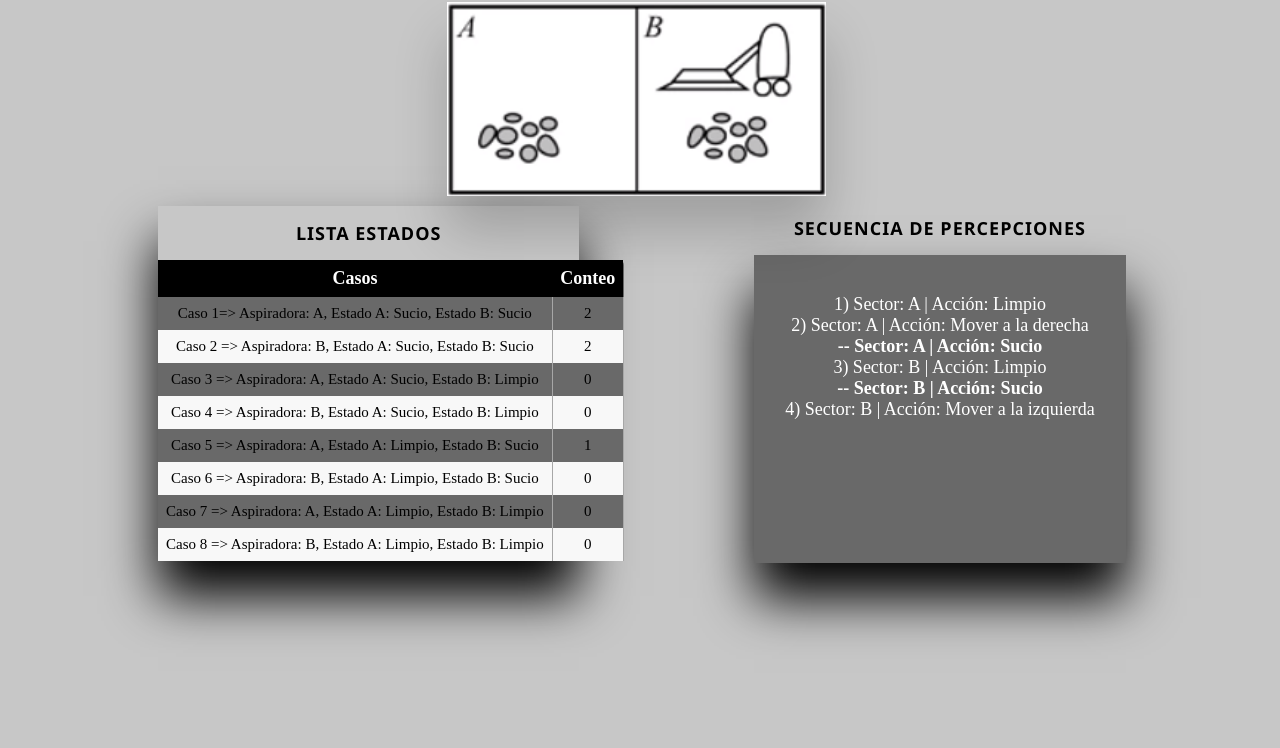
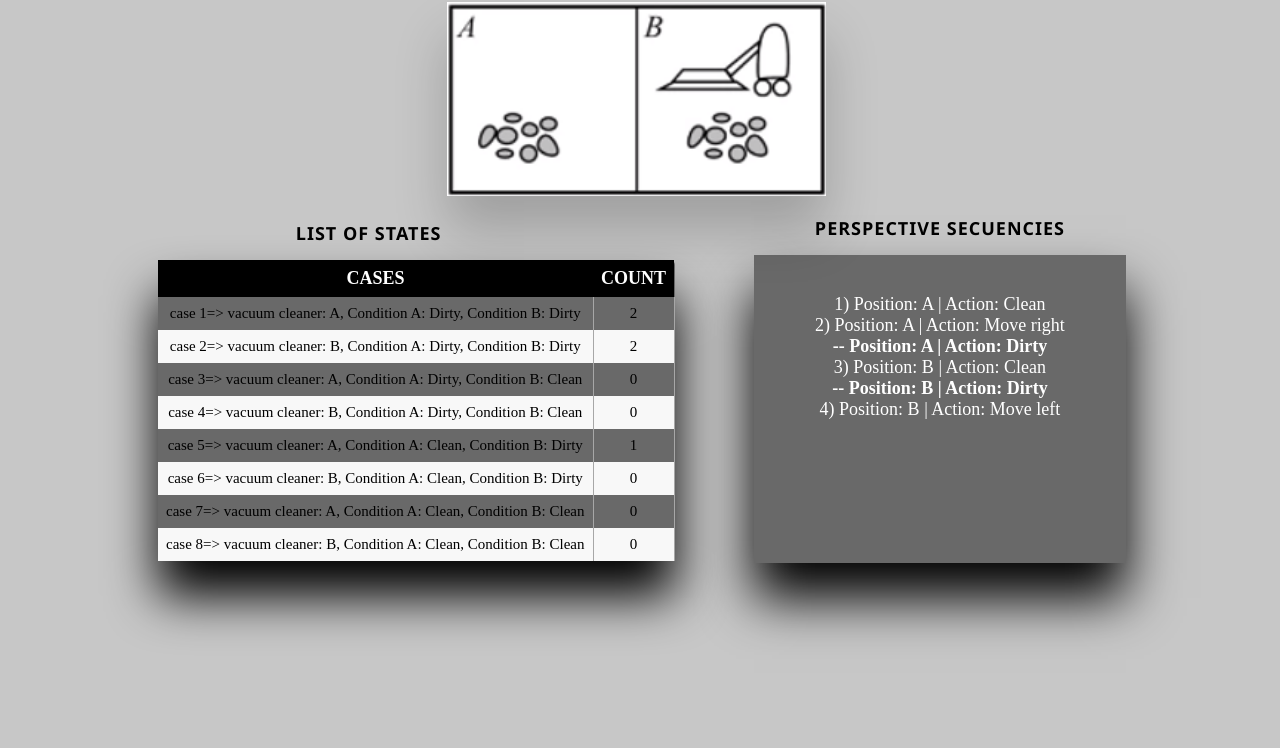
Before and after one commit to NicolasPicoG/Aspiradora-IA, a plain HTML site: page index.html in a window 1280 px wide. Shown: the part 52-800 px from the top of the page. Drawn offline with Linux system fonts and the light colour scheme.

Commit message:
Update to english

```diff
--- a/css/styles.css
+++ b/css/styles.css
@@ -21,7 +21,7 @@ h2{
 
 .table-wrapper{
     margin: 5px 150px 10px;
-    box-shadow: 0px 35px 50px rgb(0, 0, 0);
+
 }
 
 .fl-table {
@@ -34,6 +34,7 @@ h2{
     max-width: 100%;
     white-space: nowrap;
     background-color: rgb(105, 105, 105);
+    box-shadow: 0px 35px 50px rgb(0, 0, 0);
 }
 .fl-table tr:nth-child(even) {
     background: #F8F8F8;
--- a/index.html
+++ b/index.html
@@ -3,52 +3,52 @@
     <head>
         <meta charset="UTF-8">
         <link href="css/styles.css" rel="stylesheet" type="text/css">
-        <title>Aspiradora IA</title>
+        <title>vacuum cleaner IA</title>
     </head>
     <body>
-        <h2>Aspiradora IA</h2>
+        <h2>vacuum cleaner IA</h2>
         <img id="picture" src="img/1_1.png" alt="Estado del Ejercicio">
         <div class="row">
             <div class="table-wrapper column">
-                <h2>Lista Estados</h2>
+                <h2>List of states</h2>
                 <table class="fl-table">
                     <thead>
                     <tr>
-                        <th>Casos</th>
-                        <th>Conteo</th>
+                        <th>CASES</th>
+                        <th>COUNT</th>
                     </tr>
                     </thead>
                     <tbody>
                     <tr>
-                        <td>Caso 1=> Aspiradora: A, Estado A: Sucio, Estado B: Sucio</td>
+                        <td>case 1=> vacuum cleaner: A, Condition A: Dirty, Condition B: Dirty</td>
                         <td id="case1_c">0</td>
                     </tr>
                     <tr>
-                        <td>Caso 2 => Aspiradora: B, Estado A: Sucio, Estado B: Sucio</td>
+                        <td>case 2=> vacuum cleaner: B, Condition A: Dirty, Condition B: Dirty</td>
                         <td id="case2_c">0</td>
                     </tr>
                     <tr>
-                        <td>Caso 3 => Aspiradora: A, Estado A: Sucio, Estado B: Limpio</td>
+                        <td>case 3=> vacuum cleaner: A, Condition A: Dirty, Condition B: Clean</td>
                         <td id="case3_c">0</td>
                     </tr>
                     <tr>
-                        <td>Caso 4 => Aspiradora: B, Estado A: Sucio, Estado B: Limpio</td>
+                        <td>case 4=> vacuum cleaner: B, Condition A: Dirty, Condition B: Clean</td>
                         <td id="case4_c">0</td>
                     </tr>
                     <tr>
-                        <td>Caso 5 => Aspiradora: A, Estado A: Limpio, Estado B: Sucio</td>
+                        <td>case 5=> vacuum cleaner: A, Condition A: Clean, Condition B: Dirty</td>
                         <td id="case5_c">0</td>
                     </tr>
                     <tr>
-                        <td>Caso 6 => Aspiradora: B, Estado A: Limpio, Estado B: Sucio</td>
+                        <td>case 6=> vacuum cleaner: B, Condition A: Clean, Condition B: Dirty</td>
                         <td id="case6_c">0</td>
                     </tr>
                     <tr>
-                        <td>Caso 7 => Aspiradora: A, Estado A: Limpio, Estado B: Limpio</td>
+                        <td> case 7=> vacuum cleaner: A, Condition A: Clean, Condition B: Clean</td>
                         <td id="case7_c">0</td>
                     </tr>
                     <tr>
-                        <td>Caso 8 => Aspiradora: B, Estado A: Limpio, Estado B: Limpio</td>
+                        <td>case 8=> vacuum cleaner: B, Condition A: Clean, Condition B: Clean</td>
                         <td id="case8_c">0</td>
                     </tr>
                      <tbody>
@@ -56,7 +56,7 @@
             </div>
 
             <div class="centerd column">
-                <h2>Secuencia de percepciones</h2>
+                <h2>Perspective secuencies</h2>
                 <div class="card">
                     <div class="container">
                         <p id= "log"></p>
--- a/js/Agente.js
+++ b/js/Agente.js
@@ -1,7 +1,7 @@
 function reflex_agent(location, state){
-    if (state=="Sucio") return "Limpio";
-    else if (location=="A") return "Mover a la derecha";
-    else if (location=="B") return "Mover a la izquierda";
+    if (state=="Dirty") return "Clean";
+    else if (location=="A") return "Move right";
+    else if (location=="B") return "Move left";
 }
 
 function initial(states){
@@ -31,55 +31,55 @@ function test(states, counter_case, counter_operations){
 
       var action_result = reflex_agent(location, state);
       states = getDirty(states);
-      document.getElementById("log").innerHTML+="<br>".concat(counter_operations).concat(") Sector: ").concat(location).concat(" | Acción: ").concat(action_result);
+      document.getElementById("log").innerHTML+="<br>".concat(counter_operations).concat(") Position: ").concat(location).concat(" | Action: ").concat(action_result);
       counter_case = count_cases(states, counter_case);
 
-      if (action_result == "Limpio"){
-        if (location == "A") states[1] = "Limpio";
-        else if (location == "B") states[2] = "Limpio";
+      if (action_result == "Clean"){
+        if (location == "A") states[1] = "Clean";
+        else if (location == "B") states[2] = "Clean";
       }
-      else if (action_result == "Mover a la derecha") states[0] = "B";
-      else if (action_result == "Mover a la izquierda") states[0] = "A";
+      else if (action_result == "Move right") states[0] = "B";
+      else if (action_result == "Move left") states[0] = "A";
   time = setTimeout(function(){ test(states, counter_case, counter_operations); analyze_case(counter_case);}, 1500);
 }
 
 function count_cases(states, counter_case){
-  if((states[0] == "A") && (states[1] == "Sucio") && (states[2] == "Sucio")){
+  if((states[0] == "A") && (states[1] == "Dirty") && (states[2] == "Dirty")){
     counter_case.set("1", (counter_case.get("1") + 1));
     document.getElementById("case1_c").innerHTML=counter_case.get("1");
     document.getElementById("picture").src = "img/1_1.png";
   }
-  else if((states[0] == "B") && (states[1] == "Sucio") && (states[2] == "Sucio")){
+  else if((states[0] == "B") && (states[1] == "Dirty") && (states[2] == "Dirty")){
     counter_case.set("2", (counter_case.get("2") + 1));
     document.getElementById("case2_c").innerHTML=counter_case.get("2");
     document.getElementById("picture").src = "img/1_2.png";
   }
-  else if((states[0] == "A") && (states[1] == "Sucio") && (states[2] == "Limpio")){
+  else if((states[0] == "A") && (states[1] == "Dirty") && (states[2] == "Clean")){
     counter_case.set("3", (counter_case.get("3") + 1));
     document.getElementById("case3_c").innerHTML=counter_case.get("3");
     document.getElementById("picture").src = "img/1_3.png";
   }
-  else if((states[0] == "B") && (states[1] == "Sucio") && (states[2] == "Limpio")){
+  else if((states[0] == "B") && (states[1] == "Dirty") && (states[2] == "Clean")){
     counter_case.set("4", (counter_case.get("4") + 1));
     document.getElementById("case4_c").innerHTML=counter_case.get("4");
     document.getElementById("picture").src = "img/1_4.png";
   }
-  else if((states[0] == "A") && (states[1] == "Limpio") && (states[2] == "Sucio")){
+  else if((states[0] == "A") && (states[1] == "Clean") && (states[2] == "Dirty")){
     counter_case.set("5", (counter_case.get("5") + 1));
     document.getElementById("case5_c").innerHTML=counter_case.get("5");
     document.getElementById("picture").src = "img/1_5.png";
   }
-  else if((states[0] == "B") && (states[1] == "Limpio") && (states[2] == "Sucio")){
+  else if((states[0] == "B") && (states[1] == "Clean") && (states[2] == "Dirty")){
     counter_case.set("6", (counter_case.get("6") + 1));
     document.getElementById("case6_c").innerHTML=counter_case.get("6");
     document.getElementById("picture").src = "img/1_6.png";
   }
-  else if((states[0] == "A") && (states[1] == "Limpio") && (states[2] == "Limpio")){
+  else if((states[0] == "A") && (states[1] == "Clean") && (states[2] == "Clean")){
     counter_case.set("7", (counter_case.get("7") + 1));
     document.getElementById("case7_c").innerHTML=counter_case.get("7");
     document.getElementById("picture").src = "img/1_7.png";
   }
-  else if((states[0] == "B") && (states[1] == "Limpio") && (states[2] == "Limpio")){
+  else if((states[0] == "B") && (states[1] == "Clean") && (states[2] == "Clean")){
     counter_case.set("8", (counter_case.get("8") + 1));
     document.getElementById("case8_c").innerHTML=counter_case.get("8");
     document.getElementById("picture").src = "img/1_8.png";
@@ -91,22 +91,22 @@ function getDirty(states){
   var option = Math.floor(Math.random() * (3 - 1) + 1);
   var state_option = Math.floor(Math.random() * (3 - 1) + 1);
   if(option == 2){
-    if(states[1] == "Limpio" && states[2]=="Sucio"){
-      states[1] = "Sucio";
-      document.getElementById("log").innerHTML+="<br><b>-- Sector: ".concat("A").concat(" | Acción: ").concat("Sucio").concat("</b>");
+    if(states[1] == "Clean" && states[2]=="Dirty"){
+      states[1] = "Dirty";
+      document.getElementById("log").innerHTML+="<br><b>-- Position: ".concat("A").concat(" | Action: ").concat("Dirty").concat("</b>");
     }
-    else if(states[1] == "Sucio" && states[2]=="Limpio"){
-      states[2] = "Sucio";
-      document.getElementById("log").innerHTML+="<br><b>-- Sector: ".concat("B").concat(" | Acción: ").concat("Sucio").concat("</b>");
+    else if(states[1] == "Dirty" && states[2]=="Clean"){
+      states[2] = "Dirty";
+      document.getElementById("log").innerHTML+="<br><b>-- Position: ".concat("B").concat(" | Action: ").concat("Dirty").concat("</b>");
     }
-    else if(states[1] == "Limpio" && states[2]=="Limpio"){
+    else if(states[1] == "Clean" && states[2]=="Clean"){
       if(state_option == 1){
-        states[1] = "Sucio";
-        document.getElementById("log").innerHTML+="<br><b>-- Sector: ".concat("A").concat(" | Acción: ").concat("Sucio").concat("</b>");
+        states[1] = "Dirty";
+        document.getElementById("log").innerHTML+="<br><b>-- Position: ".concat("A").concat(" | Action: ").concat("Dirty").concat("</b>");
       }
       else if(state_option == 2){
-        states[2] = "Sucio";
-        document.getElementById("log").innerHTML+="<br><b>-- Sector: ".concat("B").concat(" | Acción: ").concat("Sucio").concat("</b>");
+        states[2] = "Dirty";
+        document.getElementById("log").innerHTML+="<br><b>-- Position: ".concat("B").concat(" | Action: ").concat("Dirty").concat("</b>");
       }
     }
     return states;
@@ -125,5 +125,5 @@ function analyze_case(counter_case){
   }
 }
 
-var states = ["A","Sucio","Sucio"];
+var states = ["A","Dirty","Dirty"];
 initial(states);
```
